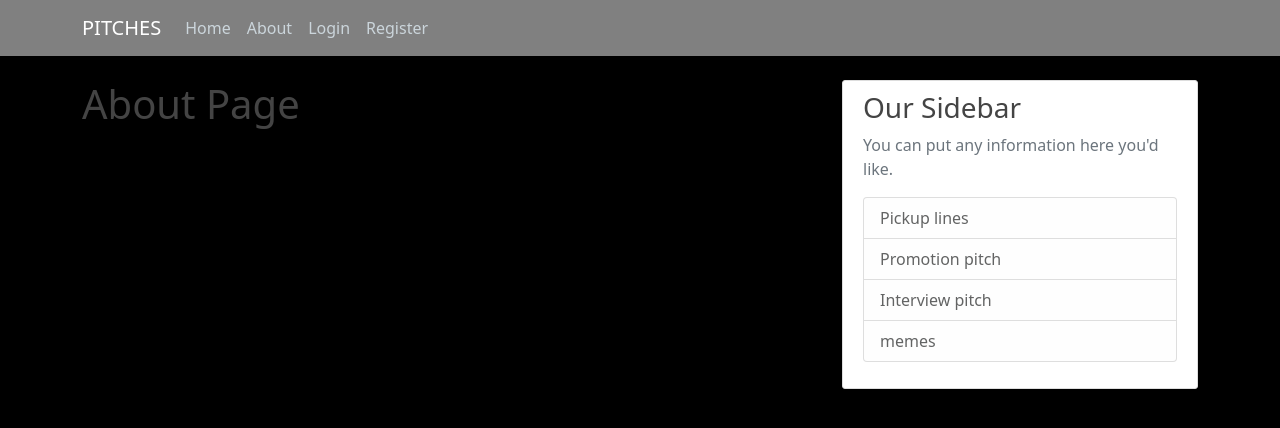
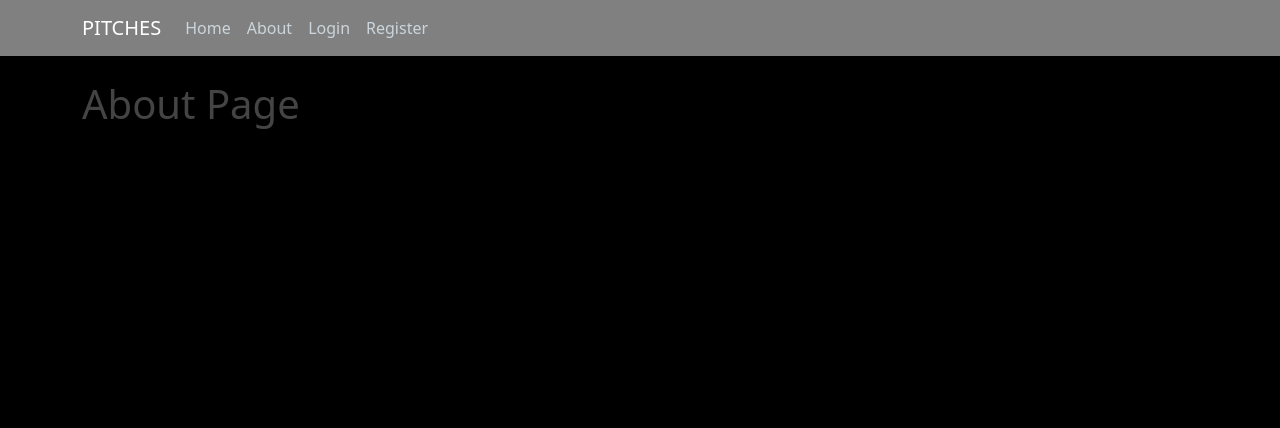
Before and after one commit to briankc804/PITCHES, a Flask app: page /about in a window 1280 px wide. Shown: the top 428 px of the page. Run offline with Flask 2, Linux system fonts and the light colour scheme.

Commit message:
removed the side bar

```diff
--- a/pitches/templates/wallart.html
+++ b/pitches/templates/wallart.html
@@ -60,20 +60,7 @@
           {% endwith %}
           {% block content %} {% endblock %}
         </div>
-        <div class="col-md-4">
-          <div class="content-section">
-            <h3>Our Sidebar</h3>
-            <p class='text-muted'>You can put any information here you'd like.
-              <ul class="list-group">
-                <li class="list-group-item list-group-item-light">Pickup lines</li>
-                <li class="list-group-item list-group-item-light">Promotion pitch</li>
-                <li class="list-group-item list-group-item-light">Interview pitch</li>
-                <li class="list-group-item list-group-item-light">memes</li>
-              </ul>
-            </p>
-          </div>
-        </div>
-      </div>
+
     </main>
 
 
```
